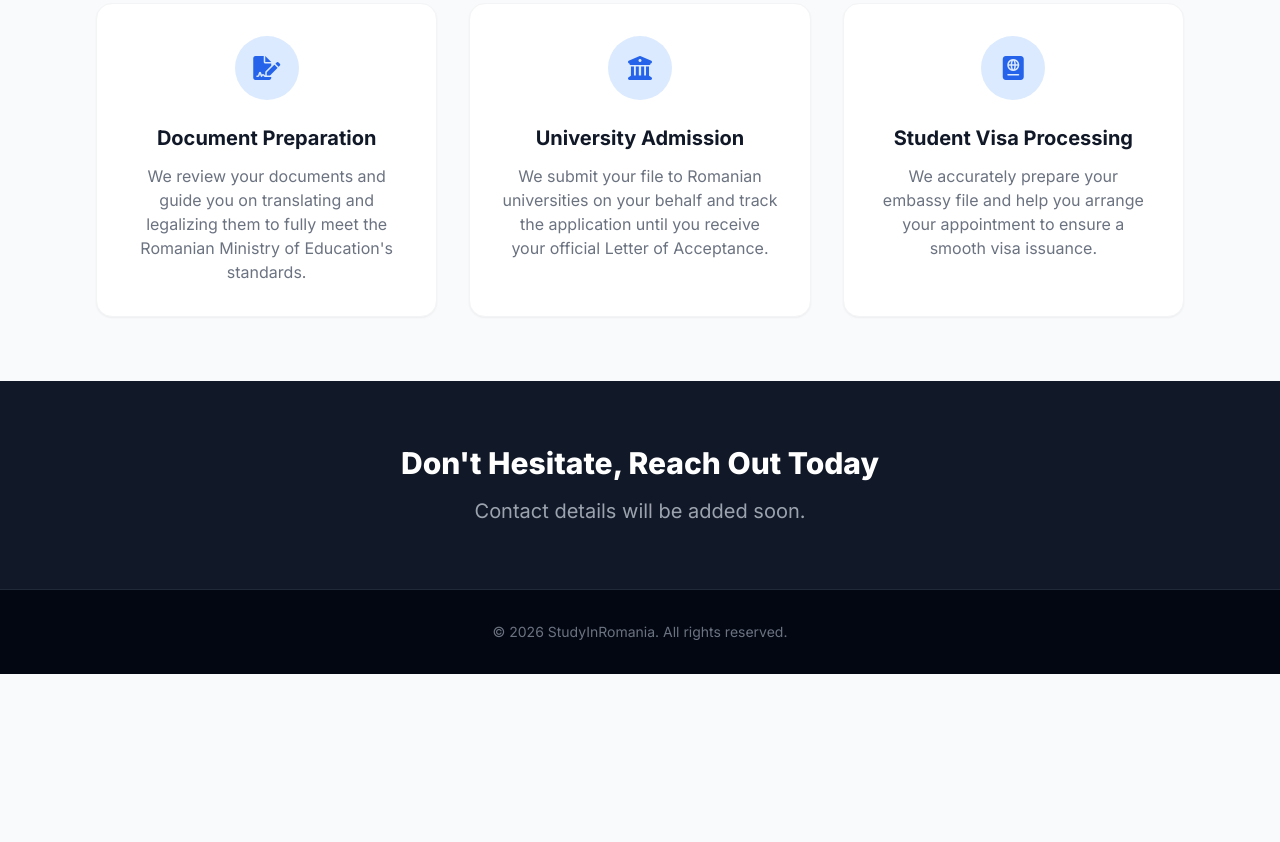
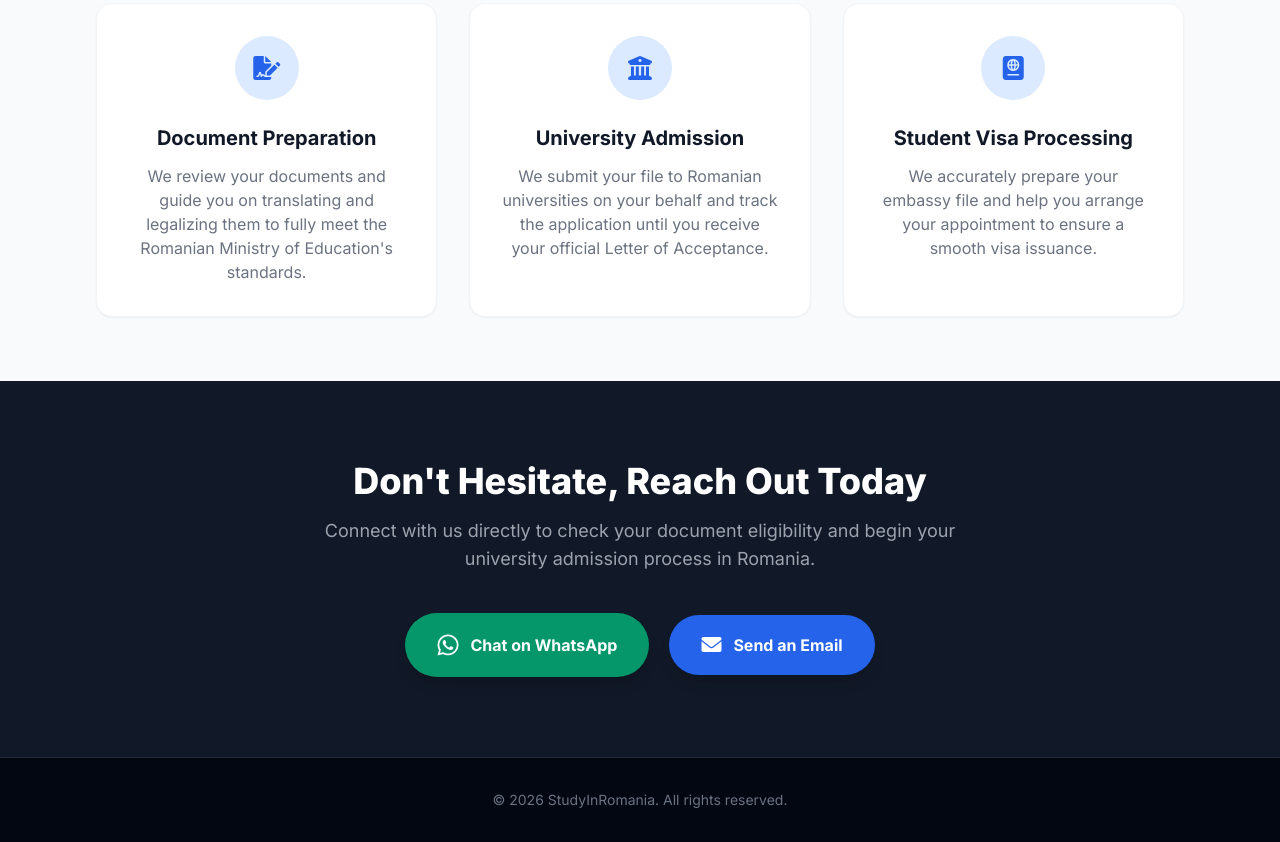
Before and after one commit to Fridhibassem/study-in-romania, a plain HTML site: page index.html in a window 1280 px wide. Shown: the part 1122-1964 px from the top of the page. Before the commit the page ends 1796 px from the top, so only its background shows below. Drawn offline with nearby package versions, Linux system fonts and the light colour scheme.

Commit message:
Update SEO meta tags and contact section

```diff
--- a/index.html
+++ b/index.html
@@ -4,11 +4,20 @@
     <meta charset="UTF-8">
     <meta name="viewport" content="width=device-width, initial-scale=1.0">
     <title>Study in Romania | Your Guide to University Admission</title>
+
+    <!-- SEO & Social Graph Meta Tags -->
+    <meta name="description" content="Study in Romania with ease. Professional assistance for university admission, certified translation, document equivalence, and student visas.">
+    <meta property="og:type" content="website">
+    <meta property="og:title" content="Study in Romania | University Admission Guide">
+    <meta property="og:description" content="Leave the paperwork to us. Step-by-step guidance from university admission to student visa issuance.">
+
     <!-- Tailwind CSS -->
     <script src="https://cdn.tailwindcss.com"></script>
-    <!-- FontAwesome for Icons -->
-    <link href="https://cdnjs.cloudflare.com/ajax/libs/font-awesome/6.0.0/css/all.min.css" rel="stylesheet">
-    <!-- Google Fonts: Inter for clean English typography -->
+
+    <!-- FontAwesome for Icons with SRI Hash -->
+    <link rel="stylesheet" href="https://cdnjs.cloudflare.com/ajax/libs/font-awesome/6.0.0/css/all.min.css" integrity="sha512-9usAa10IRO0HhonpyAIVpjrylPvoDwiPUiKdWk5t3PyolY1cOd4DSE0Ga+ri4AuTroPR5aQvXU9xC6qOPnzFeg==" crossorigin="anonymous" referrerpolicy="no-referrer" />
+
+    <!-- Google Fonts: Inter -->
     <style>
         @import url('https://fonts.googleapis.com/css2?family=Inter:wght@400;500;700;800&display=swap');
         body {
@@ -114,11 +123,24 @@
         </div>
     </div>
 
-    <!-- Final Call to Action -->
-    <div id="contact" class="bg-gray-900 py-16">
+    <!-- Active Contact Section -->
+    <div id="contact" class="bg-gray-900 py-20 text-white">
         <div class="max-w-4xl mx-auto px-4 sm:px-6 lg:px-8 text-center">
-            <h2 class="text-3xl font-extrabold text-white mb-4">Don't Hesitate, Reach Out Today</h2>
-            <p class="text-xl text-gray-400">Contact details will be added soon.</p>
+            <h2 class="text-3xl sm:text-4xl font-extrabold mb-4">Don't Hesitate, Reach Out Today</h2>
+            <p class="text-lg text-gray-400 mb-10 max-w-2xl mx-auto">
+                Connect with us directly to check your document eligibility and begin your university admission process in Romania.
+            </p>
+
+            <div class="flex flex-col sm:flex-row justify-center items-center gap-5">
+                <a href="https://wa.me/40000000000" target="_blank" rel="noopener noreferrer" class="inline-flex items-center justify-center gap-3 px-8 py-4 bg-emerald-600 hover:bg-emerald-700 text-white font-bold rounded-full shadow-lg transition duration-200 w-full sm:w-auto">
+                    <i class="fab fa-whatsapp text-2xl"></i>
+                    <span>Chat on WhatsApp</span>
+                </a>
+                <a href="mailto:info@studyinromania.com" class="inline-flex items-center justify-center gap-3 px-8 py-4 bg-blue-600 hover:bg-blue-700 text-white font-bold rounded-full shadow-lg transition duration-200 w-full sm:w-auto">
+                    <i class="fas fa-envelope text-xl"></i>
+                    <span>Send an Email</span>
+                </a>
+            </div>
         </div>
     </div>
 
```
